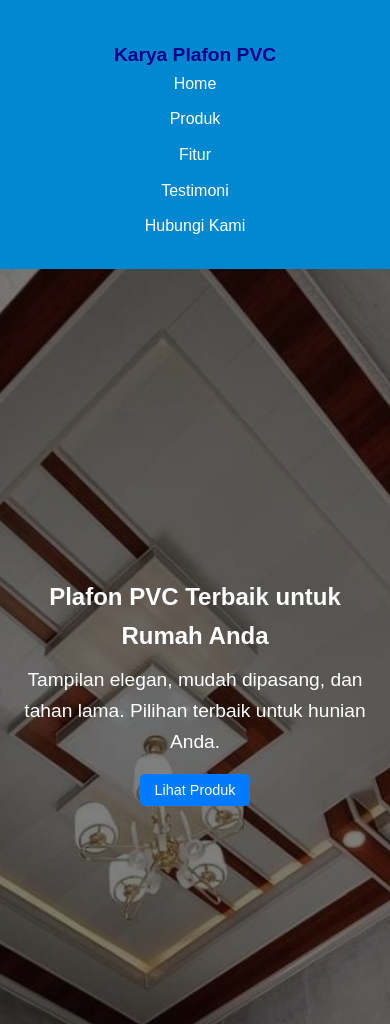
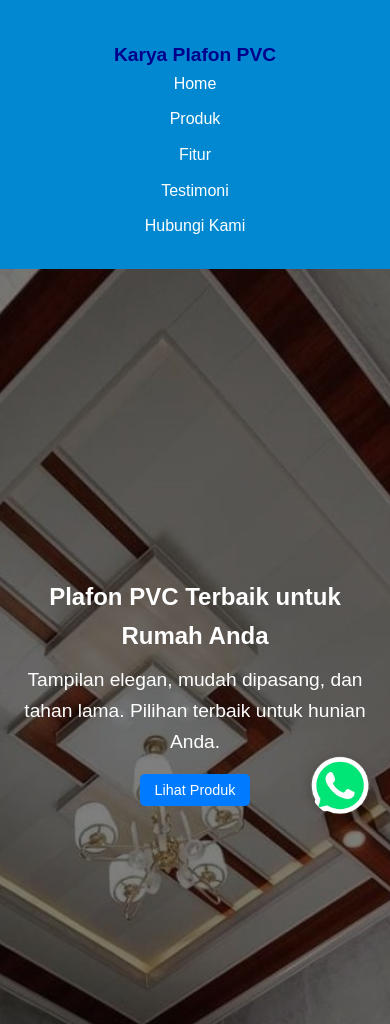
Before and after one commit to WidyaNAS/Landing-page, a plain HTML site: page index.html in a window 390 px wide. Shown: the top 1024 px of the page. Drawn offline with Linux system fonts and the light colour scheme.

Commit message:
styles.css

```diff
--- a/styles.css
+++ b/styles.css
@@ -483,6 +483,25 @@ footer {
     .order-form-container input[type="tel"] {
         font-size: 12px;
     }
+/* Gaya untuk logo WhatsApp melayang */
+.whatsapp-float {
+    position: fixed; /* Agar tetap pada posisi yang sama saat scroll */
+    bottom: 20px; /* Jarak dari bawah halaman */
+    right: 20px; /* Jarak dari sisi kanan halaman */
+    z-index: 1000; /* Agar berada di atas elemen lain */
+}
+
+.whatsapp-icon {
+    width: 60px; /* Ukuran ikon WhatsApp */
+    height: auto; /* Menjaga rasio aspek gambar */
+    border-radius: 50%; /* Membuat gambar menjadi bulat */
+    box-shadow: 0 2px 10px rgba(0,0,0,0.2); /* Menambahkan efek bayangan */
+    transition: transform 0.3s ease; /* Efek transisi saat hover */
+}
+
+.whatsapp-icon:hover {
+    transform: scale(1.1); /* Membesar sedikit saat hover */
+}
 
     .order-form-container button {
         font-size: 14px;
```
